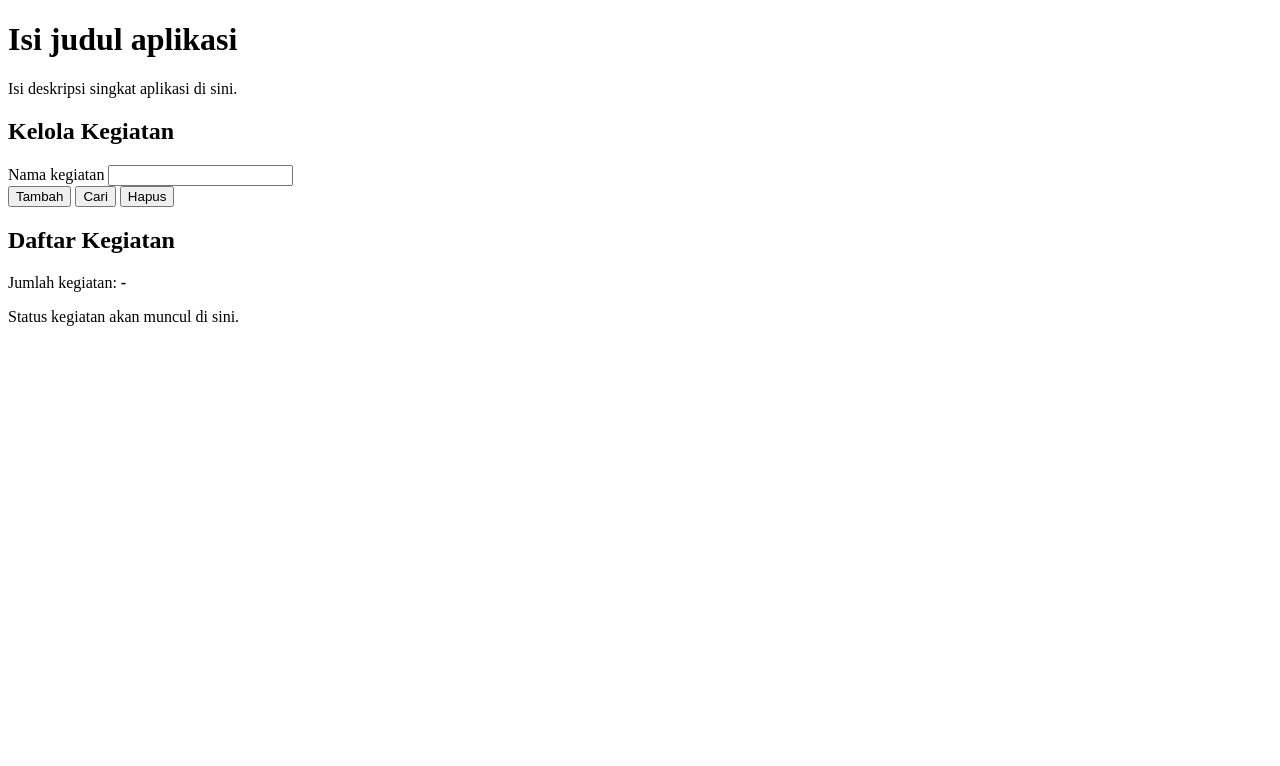
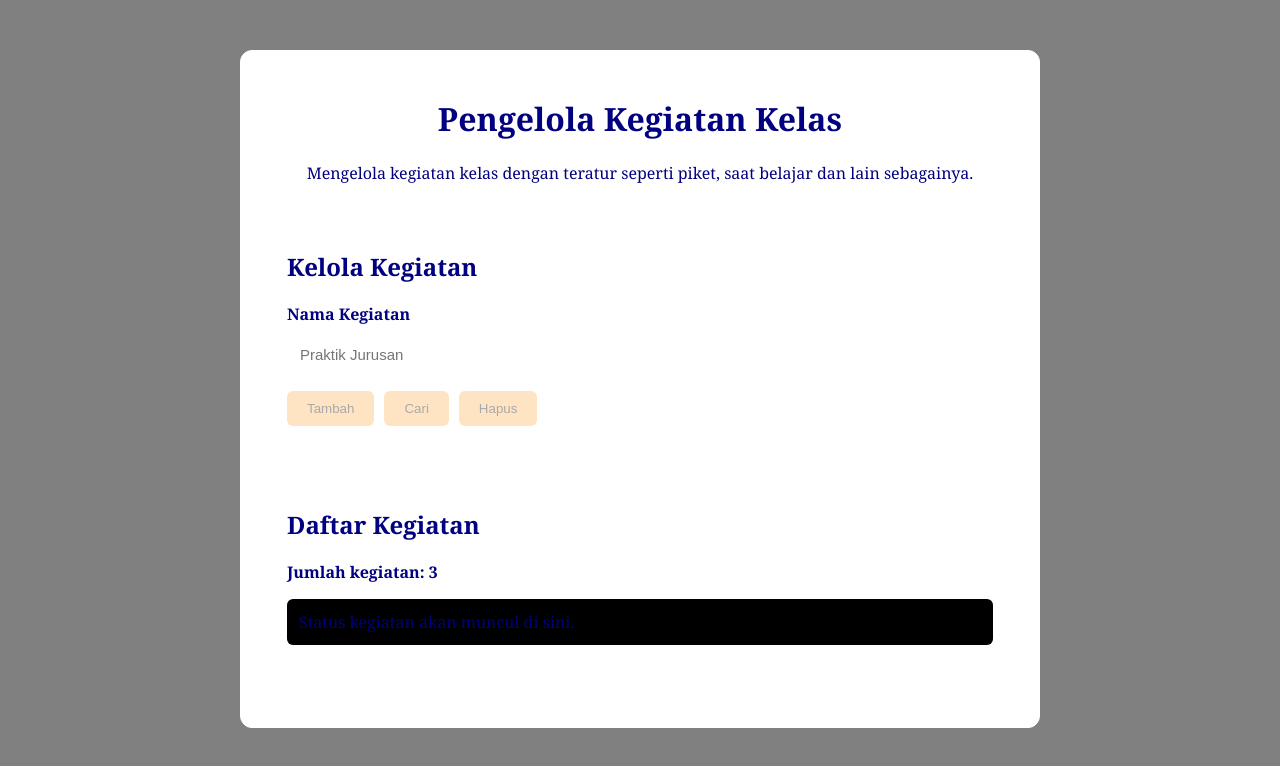
Before and after one commit to ZahwaniFaradiba30/ProyekAkhir_2026_4501, a plain HTML site: page index.html in a window 1280 px wide. Drawn offline with Linux system fonts and the light colour scheme.

Commit message:
Menyelesaikan Proyek Akhir

```diff
--- a/index.html
+++ b/index.html
@@ -8,15 +8,15 @@
        Lengkapi judul tab browser pada <title> di bawah.
        Kemudian lengkapi judul utama <h1> dan paragraf deskripsi <p>
        di bagian header halaman. -->
-  <title>Isi judul halaman</title>
+  <title>Pengelola Kegiatan Kelas</title>
 
   <link rel="stylesheet" href="style.css">
 </head>
 <body>
   <main class="container">
     <header class="kepala-halaman">
-      <h1>Isi judul aplikasi</h1>
-      <p>Isi deskripsi singkat aplikasi di sini.</p>
+      <h1>Pengelola Kegiatan Kelas</h1>
+      <p>Mengelola kegiatan kelas dengan teratur seperti piket, saat belajar dan lain sebagainya.</p>
     </header>
 
     <section class="panel" aria-label="Pengelolaan kegiatan">
@@ -27,14 +27,14 @@
            Acuan ID: inputKegiatan, btnTambah, btnCari, btnHapus.
            Gunakan type="button" pada ketiga tombol. -->
       <div class="form-baris">
-        <label for="">Nama kegiatan</label>
-        <input type="" id="" placeholder="">
+        <label for="">Nama Kegiatan</label>
+        <input type="" id="" placeholder="Praktik Jurusan">
       </div>
 
       <div class="aksi">
-        <button type="button" id="">Tambah</button>
-        <button type="button" id="">Cari</button>
-        <button type="button" id="">Hapus</button>
+        <button type="button" id="btnTambah">Tambah</button>
+        <button type="button" id="btnCari">Cari</button>
+        <button type="button" id="btnHapus">Hapus</button>
       </div>
     </section>
 
@@ -44,10 +44,10 @@
       <!-- TODO HTML-03:
            Lengkapi ID untuk daftar, jumlah, dan pesan status.
            Acuan ID: daftarKegiatan, totalKegiatan, pesanStatus. -->
-      <ol id=""></ol>
+      <ol id="daftarKegiatan"></ol>
 
-      <p class="ringkasan">Jumlah kegiatan: <strong id="">-</strong></p>
-      <p id="" aria-live="polite">Status kegiatan akan muncul di sini.</p>
+      <p class="ringkasan">Jumlah kegiatan: <strong id="totalKegiatan">0</strong></p>
+      <p id="pesanStatus" aria-live="polite">Status kegiatan akan muncul di sini.</p>
     </section>
   </main>
 
--- a/style.css
+++ b/style.css
@@ -14,52 +14,105 @@
 /* TODO CSS-01: Atur jenis font, warna teks, warna latar belakang,
    margin, dan padding dasar halaman. */
 body {
+  background-color: gray;
+  font-family:Georgia, 'Times New Roman', Times, serif;
+  color: navy;
+  margin: 0;
+  padding: 20px;
 }
+
 
 /* TODO CSS-02: Atur lebar konten, posisi, padding, margin,
    border dan border-radius seperlunya. */
 .container {
+  max-width: 800px;
+  margin: 30px auto;
+  padding: 25px;
+  border: 1px solid white;
+  border-radius: 12px;
+  background-color: white;
 }
 
 .kepala-halaman {
+  text-align: center;
+  margin-bottom: 25px;
 }
 
 .panel {
+  padding: 20px;
+  margin-bottom: 20px;
+  border: 1px solid white;
+  border-radius: 8px;
 }
 
 /* TODO CSS-03: Atur ukuran input, padding, jarak antar elemen,
    warna tombol, dan tampilan yang konsisten. */
 .form-baris {
+  margin-bottom: 15px;
 }
 
 .form-baris label {
+  display: block;
+  margin-bottom: 8px;
+  font-weight: bold;
 }
 
 .form-baris input {
+  width: 100%;
+  padding: 12px;
+  font-size: 15px;
+  border: 1px solid white;
+  border-radius: 6px;
 }
 
 .aksi {
+  display: flex;
+  gap: 10px;
+  flex-wrap: wrap;
 }
 
 .aksi button {
+  padding: 10px 20px;
+  background-color: bisque;
+  color:darkgray;
+  border: none;
+  border-radius: 6px;
+  cursor: pointer;
 }
 
 /* TODO CSS-04: Rapikan daftar kegiatan, jumlah kegiatan, dan pesan
    status. Bedakan tampilan status berhasil dan gagal. */
 #daftarKegiatan {
+  padding-left: 25px;
 }
 
 #daftarKegiatan li {
+  padding: 10px;
+  margin-bottom: 8px;
+  background-color: white;
+  border-radius: 5px;
 }
 
 .ringkasan {
+  margin-top: 20px;
+  font-weight: bold;
 }
 
 #pesanStatus {
+  padding: 12px;
+  background-color: black;
+  border-radius: 6px;
 }
 
 #pesanStatus.berhasil {
+  color: antiquewhite;
+  background-color:navajowhite;
+  border-radius: 6px;
 }
 
 #pesanStatus.gagal {
+  padding: 12px;
+  background-color: white;
+  color: beige;
+  border-radius: 6px;
 }
```
